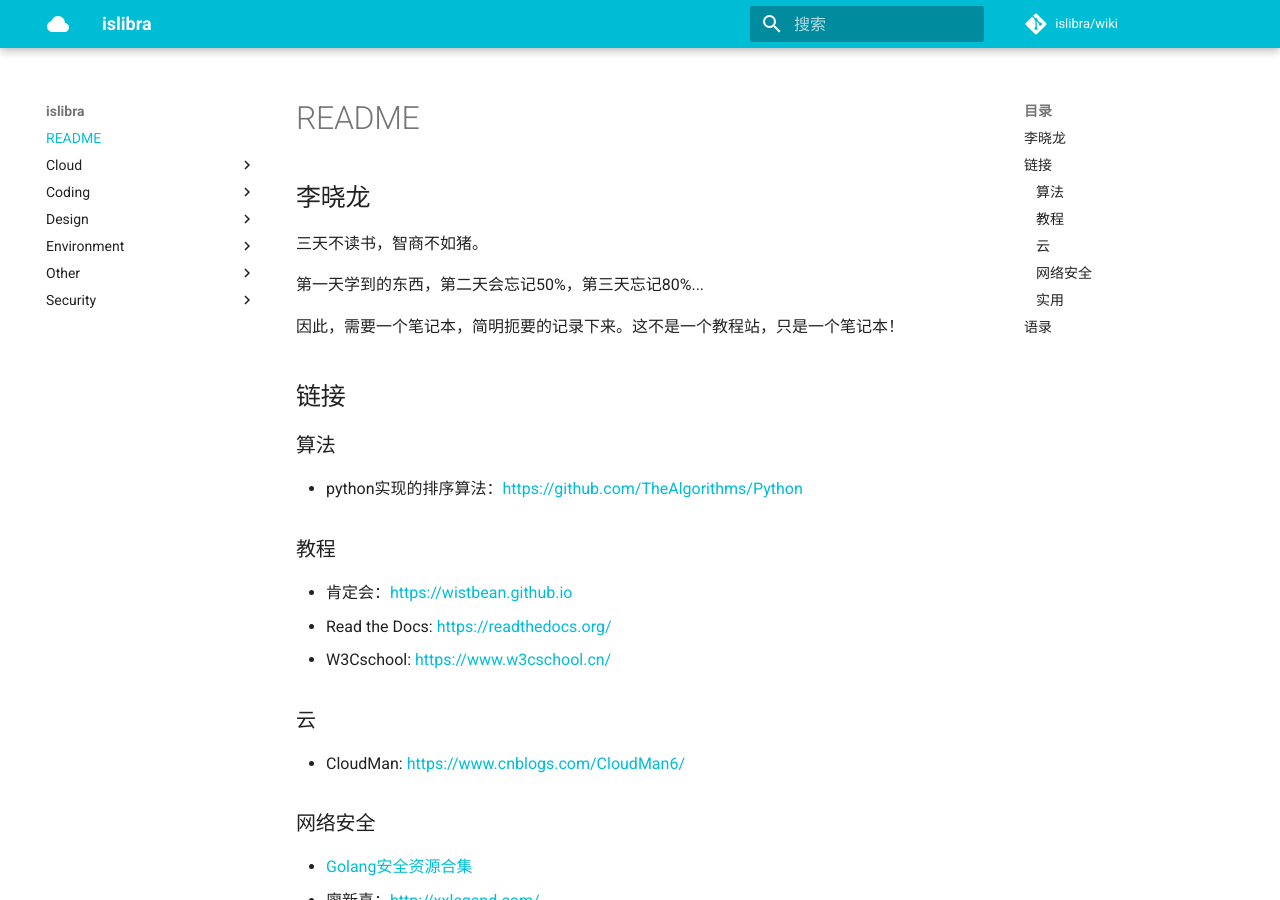
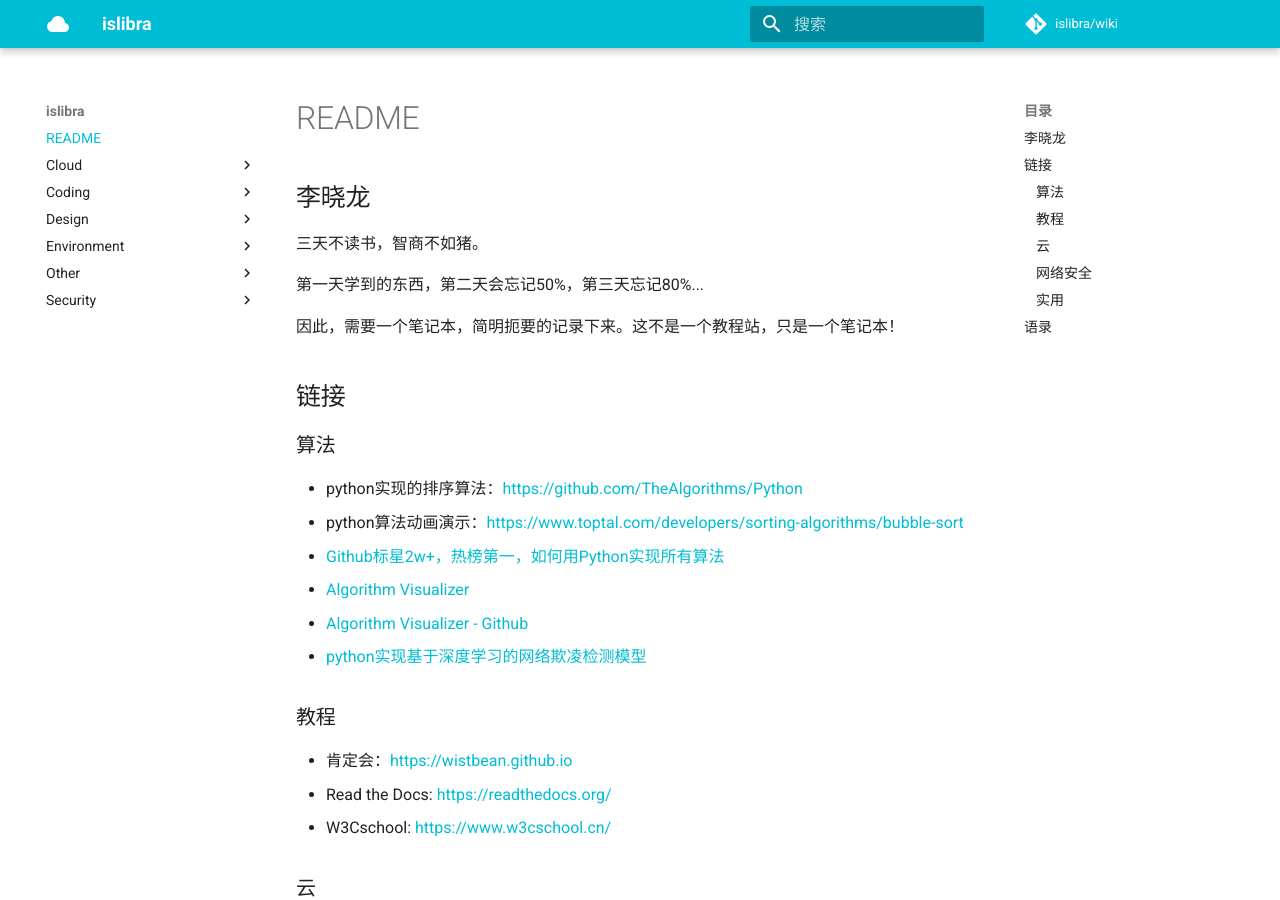
Before and after one commit to islibra/wiki, an MkDocs documentation site: the page built from docs/README.md, in a window 1280 px wide and 900 px high. Built offline with MkDocs 1.6.1 and Material for MkDocs 9.7.7, drawn with Linux system fonts in a browser that asks for light colours; comment, search, counter and statistics services are not loaded.

Commit message:
20190607

```diff
--- a/docs/README.md
+++ b/docs/README.md
@@ -14,6 +14,11 @@
 ### 算法
 
 - python实现的排序算法：<https://github.com/TheAlgorithms/Python>
+- python算法动画演示：<https://www.toptal.com/developers/sorting-algorithms/bubble-sort>
+- [Github标星2w+，热榜第一，如何用Python实现所有算法](https://mp.weixin.qq.com/s/OHoe6TTX--Ys5G-5yR6juA)
+- [Algorithm Visualizer](https://algorithm-visualizer.org/)
+- [Algorithm Visualizer - Github](https://github.com/algorithm-visualizer/algorithm-visualizer)
+- [python实现基于深度学习的网络欺凌检测模型](https://mp.weixin.qq.com/s?__biz=MjM5NjA0NjgyMA==&mid=2651075726&idx=1&sn=0279918927745ff6a8899ebe27592daa&chksm=bd1fa6058a682f130fb35265924858bbdec766a452c3d742be429a650b8393077524e115ba0b&xtrack=1&scene=0&subscene=92&sessionid=1559655937&clicktime=1559657542&ascene=7&devicetype=android-28&version=2700043b&nettype=3gnet&abtest_cookie=BgABAAgACgALABIAEwAVAAgAnoYeACOXHgBWmR4AxZkeANyZHgD1mR4AA5oeAA2aHgAAAA%3D%3D&lang=zh_CN&pass_ticket=aSykkTizzSN1ZCZ6bSrqfZt5Is9H%2F4Lgw4gEEVKAyiWlMIffXq7CPS6w1pwbAswD&wx_header=1)
 
 ### 教程
 
```
Also changed, not shown: docs/coding/web/openresty.md (+1 -1 lines), docs/coding/web/二维码.md (added, +4 -0 lines), docs/security/cve/cve_catalog.md (added, +4 -0 lines), docs/security/kali.md (+17 -0 lines), docs/security/sec_tools/sec_tools_catalog.md (added, +3 -0 lines), docs/img/nginx_lua.png (added), docs/security/cve/Docker基于runC逃逸漏洞.md (renamed from docs/security/Docker基于runC逃逸漏洞.md).
